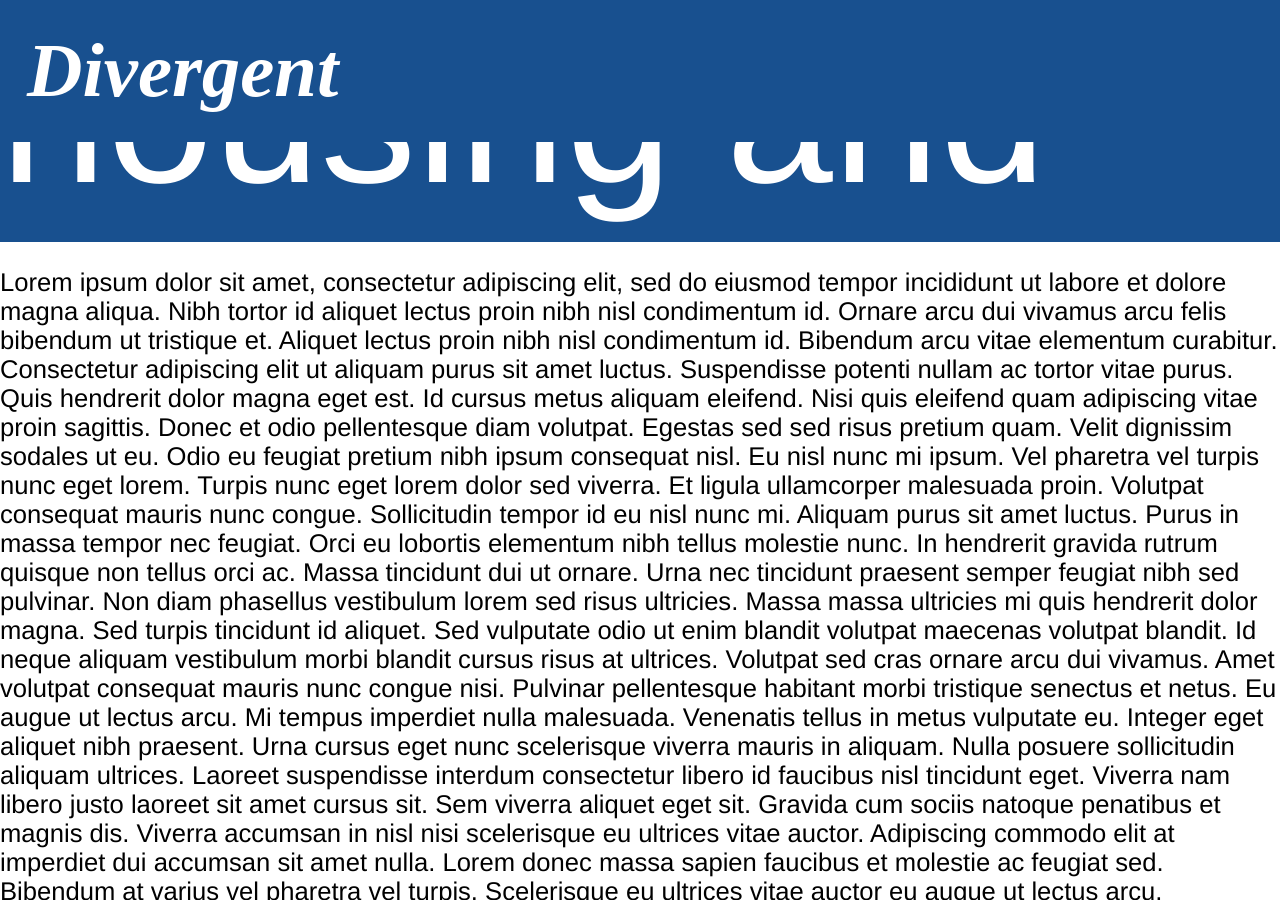
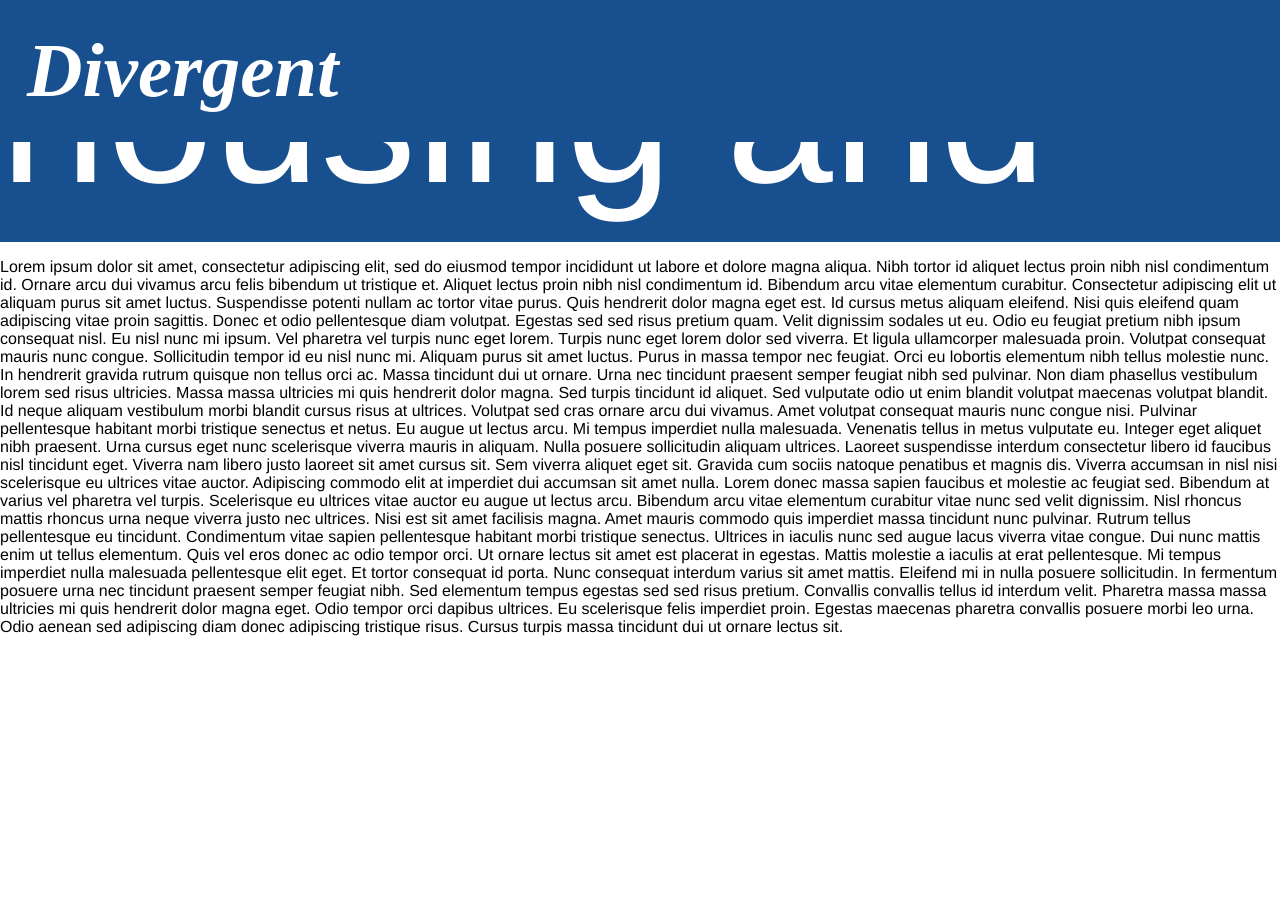
Before and after one commit to alistairdent/alistairdent.github.io, a Jekyll site: the page built from index.html, in a window 1280 px wide and 900 px high, scrolled down 992 px. Built offline with Jekyll 4.4.1, drawn with Linux system fonts in a browser that asks for light colours; after the commit the page ends 1644 px from its top, so only the background shows below that.

Commit message:
Update default.html

```diff
--- a/_layouts/default.html
+++ b/_layouts/default.html
@@ -67,7 +67,7 @@
 				}
 
 				.temp-content {
-					font-size: 2vw;
+					font-size: 1rem;
 				}
 
     			</style>
```
